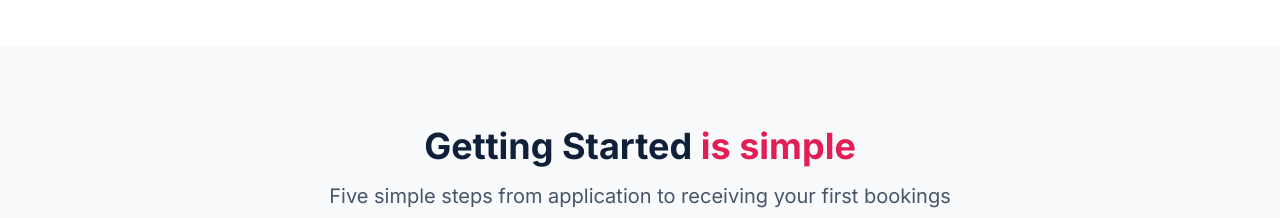
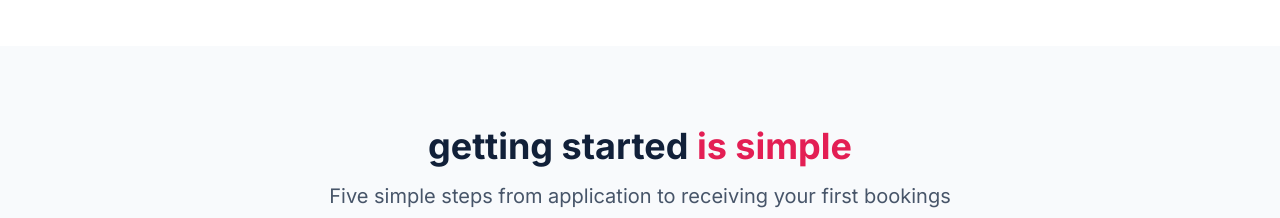
Before and after one commit to juanpablo-a11y/kam2, a React (Vite) app: page / in a window 1280 px wide. Shown: the part 4080-4298 px from the top of the page. Built offline with nearby package versions, Linux system fonts and the light colour scheme; a web font is replaced by a local one.

Commit message:
Updated App.tsx

```diff
--- a/src/App.tsx
+++ b/src/App.tsx
@@ -336,7 +336,7 @@ function App() {
         <div className="max-w-7xl mx-auto px-4 sm:px-6 lg:px-8">
           <div className="text-center mb-20">
             <h2 className="text-3xl md:text-4xl font-bold mb-4">
-              <span style={{ color: '#112039' }}>Getting Started</span> <span className="text-tourhero-red">is simple</span>
+              <span style={{ color: '#112039' }}>getting started</span> <span className="text-tourhero-red">is simple</span>
             </h2>
             <p className="text-xl text-slate-600 max-w-3xl mx-auto">
               Five simple steps from application to receiving your first bookings
```
